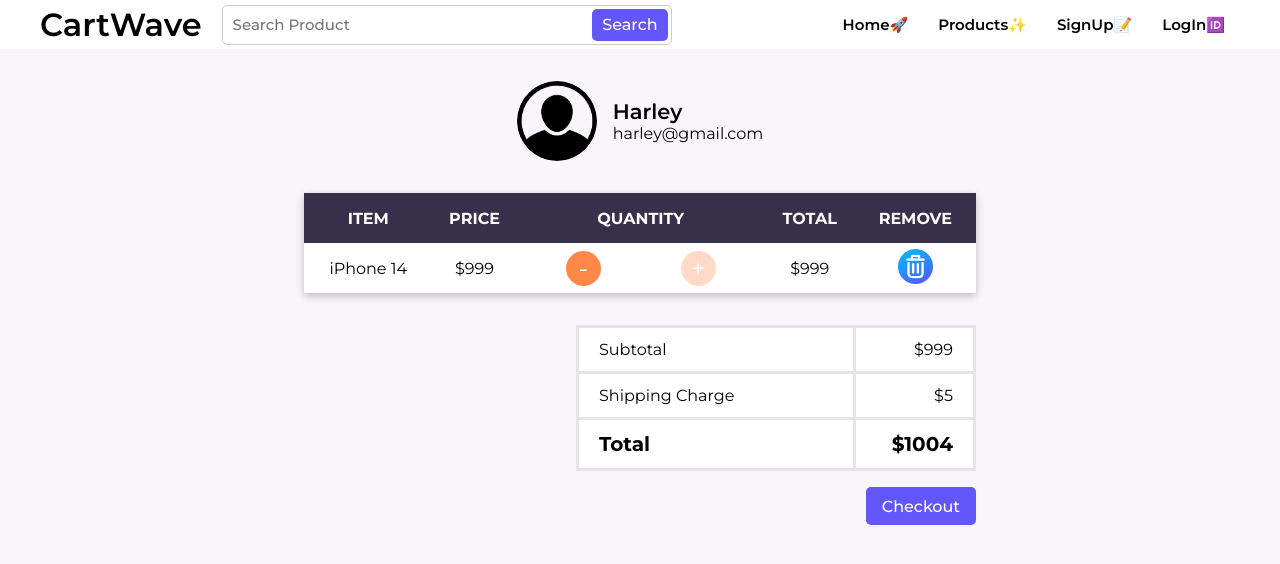
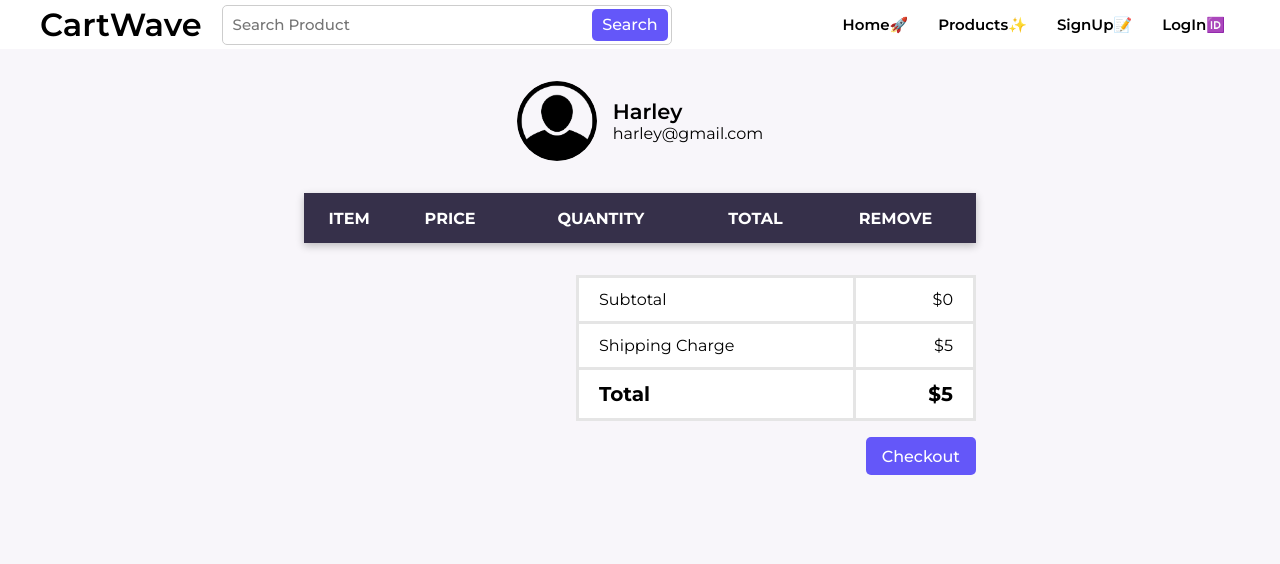
Before and after one commit to faisalkhandev/cartwave-e-commerce-web-app-, a React (Vite) app: page /cart in a window 1280 px wide. Shown: the top 564 px of the page. Built offline with nearby package versions, Linux system fonts and the light colour scheme; the HTML template or start-up script is replaced by a standard one.

Commit message:
feat: cart against user and total calulation feat added

```diff
--- a/package.json
+++ b/package.json
@@ -18,6 +18,7 @@
     "react-hook-form": "^7.43.9",
     "react-loading-skeleton": "^3.3.1",
     "react-router-dom": "^6.11.2",
+    "react-toastify": "^9.1.3",
     "zod": "^3.21.4"
   },
   "devDependencies": {
--- a/src/App.jsx
+++ b/src/App.jsx
@@ -1,11 +1,15 @@
+import { ToastContainer, toast } from "react-toastify";
+
+import "./App.css";
 import { useEffect, useState } from "react";
-import "./App.css";
 import Navbar from "./components/Navbar/Navbar";
 import Routing from "./components/Routing/Routing";
 import jwtDecode from "jwt-decode";
-import setToken from "./components/utils/setAuthToken";
+import { addToCartAPI, getCartPI } from "./components/Services/cartServices";
+import setAuthToken from "./components/utils/setAuthToken";
+import "react-toastify/dist/ReactToastify.css";
 
-setToken(localStorage.getItem("token"));
+setAuthToken(localStorage.getItem("token"));
 
 function App() {
   const [user, setUser] = useState(null);
@@ -45,13 +49,35 @@ function App() {
     }
 
     setCart(updateCart);
+
+    addToCartAPI(product._id, quantity)
+      .then((res) => {
+        toast.success("product added sucessfully");
+      })
+      .catch((err) => {
+        toast.error(err.response);
+        setCart(cart);
+      });
   }
+
+  function getCart() {
+    getCartPI()
+      .then((res) => setCart(res.data))
+      .catch((err) => toast.error(err.response.meesage));
+  }
+
+  useEffect(() => {
+    if (user) {
+      getCart();
+    }
+  }, [user]);
 
   return (
     <div className="app">
       <Navbar user={user} cartCount={cart.length} />
       <main>
-        <Routing addToCart={addToCart} />
+        <ToastContainer position="bottom-right" />
+        <Routing addToCart={addToCart} cart={cart} />
       </main>
     </div>
   );
--- a/src/components/Cart/CartPage.jsx
+++ b/src/components/Cart/CartPage.jsx
@@ -1,3 +1,5 @@
+/* eslint-disable react/prop-types */
+
 import "./CartPage.css";
 
 import user from "../../../public/user.png";
@@ -5,8 +7,20 @@ import remove from "../../../public/remove.png";
 
 import QualityInput from "./../SingleProduct/QualityInput";
 import Table from "../Common/Table";
+import { useEffect, useState } from "react";
 
-const CartPage = () => {
+// eslint-disable-next-line react/prop-types
+const CartPage = ({ cart }) => {
+  const [subTotal, setSubTotal] = useState(0);
+  useEffect(() => {
+    let total = 0;
+    cart.forEach((item) => {
+      total += item.product.price;
+    });
+
+    setSubTotal(total);
+  }, [cart]);
+
   return (
     <section className="align_center cart_page">
       <div className="align_center user_info">
@@ -19,13 +33,20 @@ const CartPage = () => {
 
       <Table headings={["Item", "Price", "Quantity", "Total", "Remove"]}>
         <tbody>
-          <tr>
-            <td>iPhone 14</td>
-            <td>$999</td>
+          {cart.map(({ product, quantity }) => (
+            <tr key={product._id}>
+              <td>
+                <b>{product.title}</b>
+              </td>
+              <td>
+                <b>${product.price}</b>
+              </td>
               <td className="align_center table_quantity_input">
-              <QualityInput />
+                <QualityInput quantity={quantity} stock={product.stock} />
               </td>
-            <td>$999</td>
+              <td>
+                <b>{quantity * product.price}</b>
+              </td>
               <td>
                 <img
                   src={remove}
@@ -34,6 +55,7 @@ const CartPage = () => {
                 />
               </td>
             </tr>
+          ))}
         </tbody>
       </Table>
 
@@ -41,7 +63,7 @@ const CartPage = () => {
         <tbody>
           <tr>
             <td>Subtotal</td>
-            <td>$999</td>
+            <td>${subTotal}</td>
           </tr>
           <tr>
             <td>Shipping Charge</td>
@@ -49,7 +71,7 @@ const CartPage = () => {
           </tr>
           <tr className="cart_bill_final">
             <td>Total</td>
-            <td>$1004</td>
+            <td>${subTotal + 5}</td>
           </tr>
         </tbody>
       </table>
--- a/src/components/Routing/Routing.jsx
+++ b/src/components/Routing/Routing.jsx
@@ -9,7 +9,7 @@ import CartPage from "./../Cart/CartPage";
 import LogOut from "../Authentication/LogOut";
 
 // eslint-disable-next-line react/prop-types
-const Routing = ({ addToCart }) => {
+const Routing = ({ addToCart, cart }) => {
   return (
     <Routes>
       <Route path="/" element={<HomePage />} />
@@ -21,7 +21,7 @@ const Routing = ({ addToCart }) => {
       <Route path="/signup" element={<SignUp />} />
       <Route path="/login" element={<Login />} />
       <Route path="/myorders" element={<MyOrderPage />} />
-      <Route path="/cart" element={<CartPage />} />
+      <Route path="/cart" element={<CartPage cart={cart} />} />
       <Route path="/logout" element={<LogOut />} />
     </Routes>
   );
--- /dev/null
+++ b/src/components/Services/cartServices.js
@@ -0,0 +1,9 @@
+import apiClient from "../utils/api-client";
+
+export function addToCartAPI(id, quantity) {
+  return apiClient.post(`/cart/${id}`, { quantity });
+}
+
+export function getCartPI() {
+  return apiClient.get("/cart");
+}
--- a/src/components/SingleProduct/QualityInput.jsx
+++ b/src/components/SingleProduct/QualityInput.jsx
@@ -12,7 +12,9 @@ const QualityInput = ({ quantity, setQuantity, stock }) => {
         {" "}
         -{" "}
       </button>
-      <p className="quantity_input_count">{quantity}</p>
+      <p className="quantity_input_count">
+        <b>{quantity}</b>
+      </p>
       <button
         className="quantity_input_button"
         disabled={quantity === stock}
--- a/src/components/utils/setAuthToken.js
+++ b/src/components/utils/setAuthToken.js
@@ -1,6 +1,6 @@
 import apiClient from "./api-client";
 
-function setToken(token) {
+function setAuthToken(token) {
   if (token) {
     apiClient.defaults.headers.common["x-auth-token"] = token;
   } else {
@@ -8,4 +8,4 @@ function setToken(token) {
   }
 }
 
-export default setToken;
+export default setAuthToken;
```
Also changed, not shown: 1 other file (tests, documents, lock files or other folders). Lines whose indentation alone changed are shown as unchanged.
